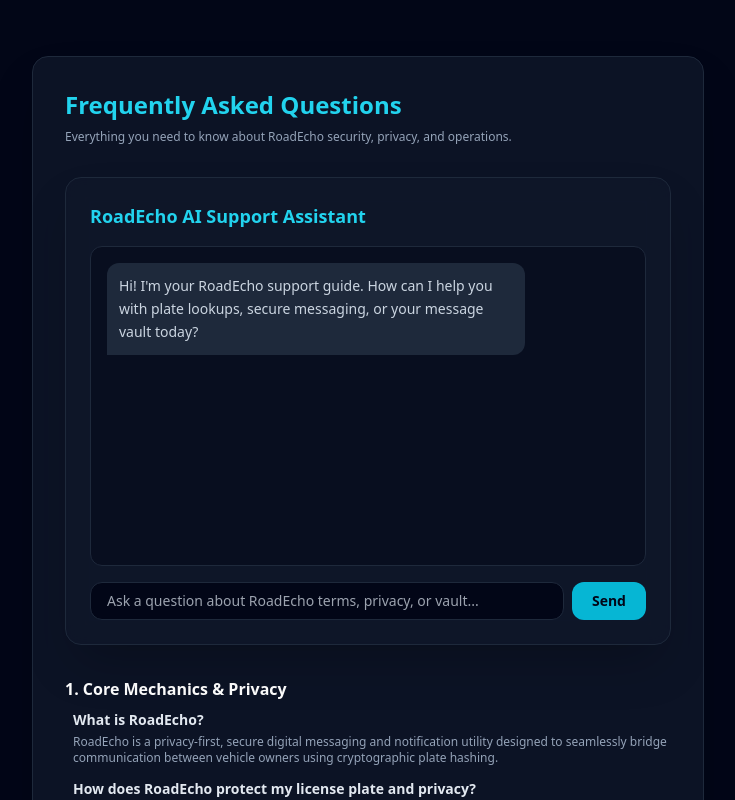
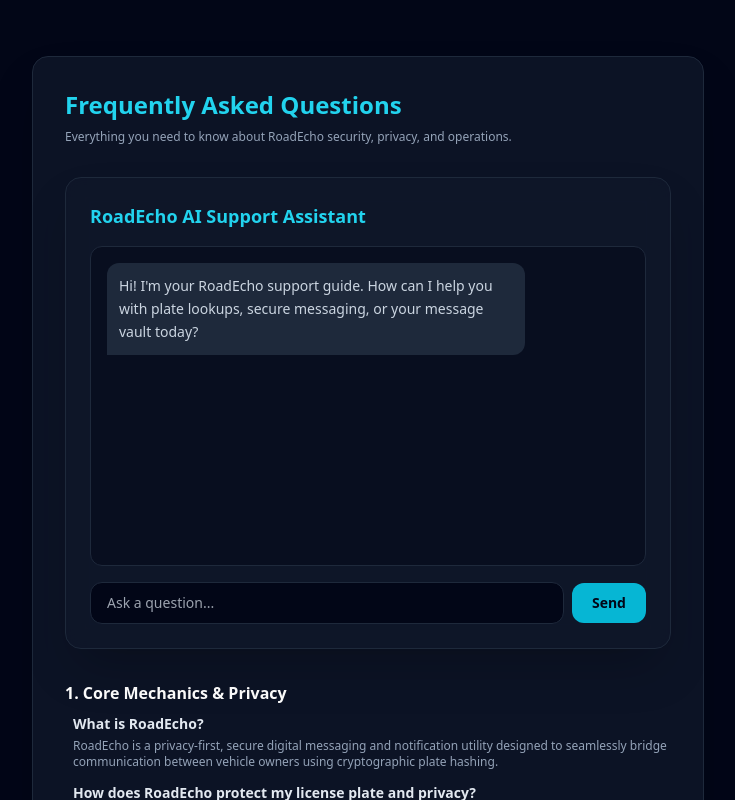
Before and after one commit to RoadEcho/roadecho, a Next.js app: page /faq in a window 1280 px wide. Shown: the top 800 px of the page, without its empty margins (272-1007 px from the left). Built offline with nearby package versions, Linux system fonts and the light colour scheme.

Commit message:
Update SupportChat.tsx

```diff
--- a/src/components/SupportChat.tsx
+++ b/src/components/SupportChat.tsx
@@ -42,7 +42,7 @@
   };
 
   return (
-    <div className="w-full max-w-2xl mx-auto p-6 bg-slate-900/80 border border-slate-800 rounded-2xl shadow-2xl backdrop-blur-md my-8 text-slate-200">
+    <div className="w-full max-w-2xl mx-auto p-4 sm:p-6 bg-slate-900/80 border border-slate-800 rounded-2xl shadow-2xl backdrop-blur-md my-8 text-slate-200">
       <h2 className="text-lg font-bold text-cyan-400 mb-4">RoadEcho AI Support Assistant</h2>
 
       <div className="h-80 overflow-y-auto space-y-4 mb-4 p-4 bg-slate-950/50 rounded-xl border border-slate-800 text-sm">
@@ -68,18 +68,18 @@
         )}
       </div>
 
-      <form onSubmit={handleSubmit} className="flex gap-2">
+      <form onSubmit={handleSubmit} className="flex gap-2 items-center">
         <input
           type="text"
           value={input}
           onChange={(e) => setInput(e.target.value)}
-          placeholder="Ask a question about RoadEcho terms, privacy, or vault..."
-          className="flex-1 bg-slate-950 border border-slate-800 rounded-xl px-4 py-2 text-sm text-white focus:outline-none focus:border-cyan-500"
+          placeholder="Ask a question..."
+          className="flex-1 min-w-0 bg-slate-950 border border-slate-800 rounded-xl px-4 py-2.5 text-sm text-white focus:outline-none focus:border-cyan-500"
         />
         <button
           type="submit"
           disabled={loading}
-          className="bg-cyan-500 hover:bg-cyan-400 text-slate-950 font-semibold px-5 py-2 rounded-xl text-sm transition-colors disabled:opacity-50"
+          className="bg-cyan-500 hover:bg-cyan-400 text-slate-950 font-semibold px-4 sm:px-5 py-2.5 rounded-xl text-sm transition-colors disabled:opacity-50 shrink-0"
         >
           Send
         </button>
```
